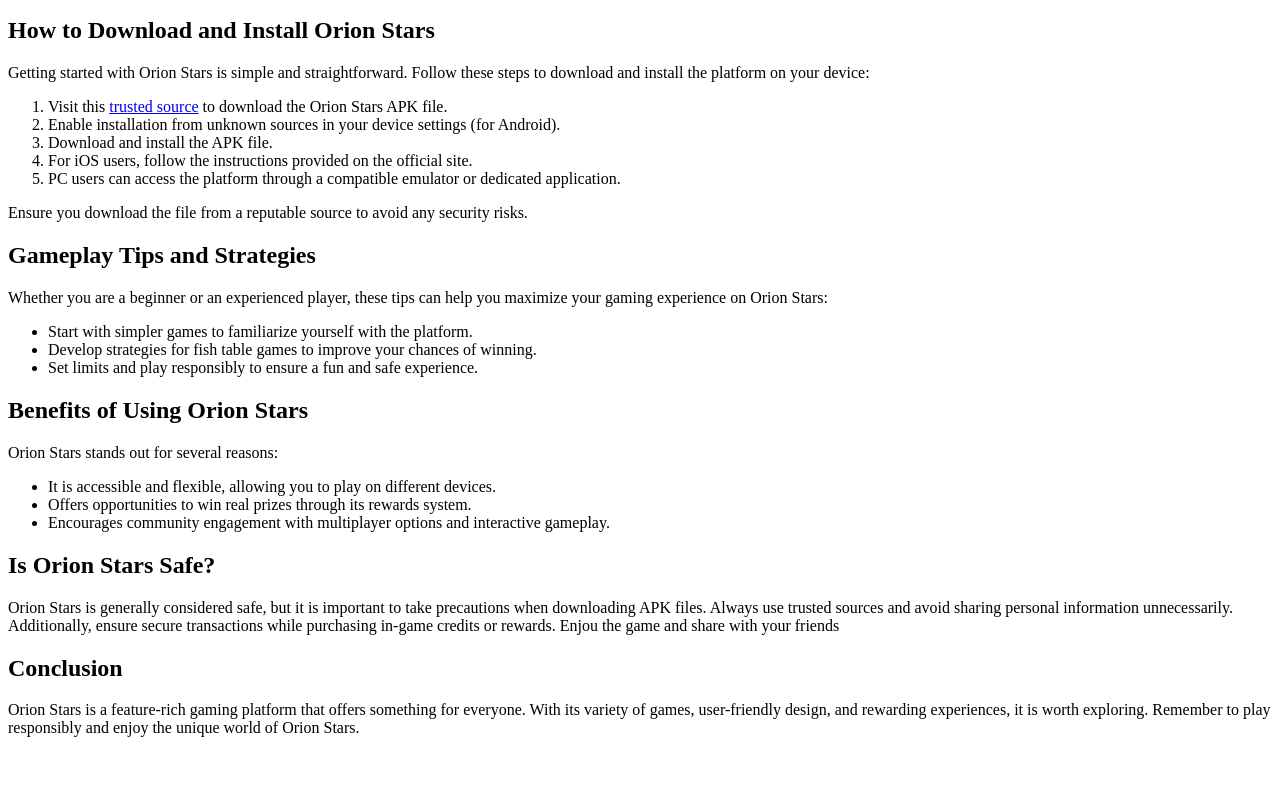
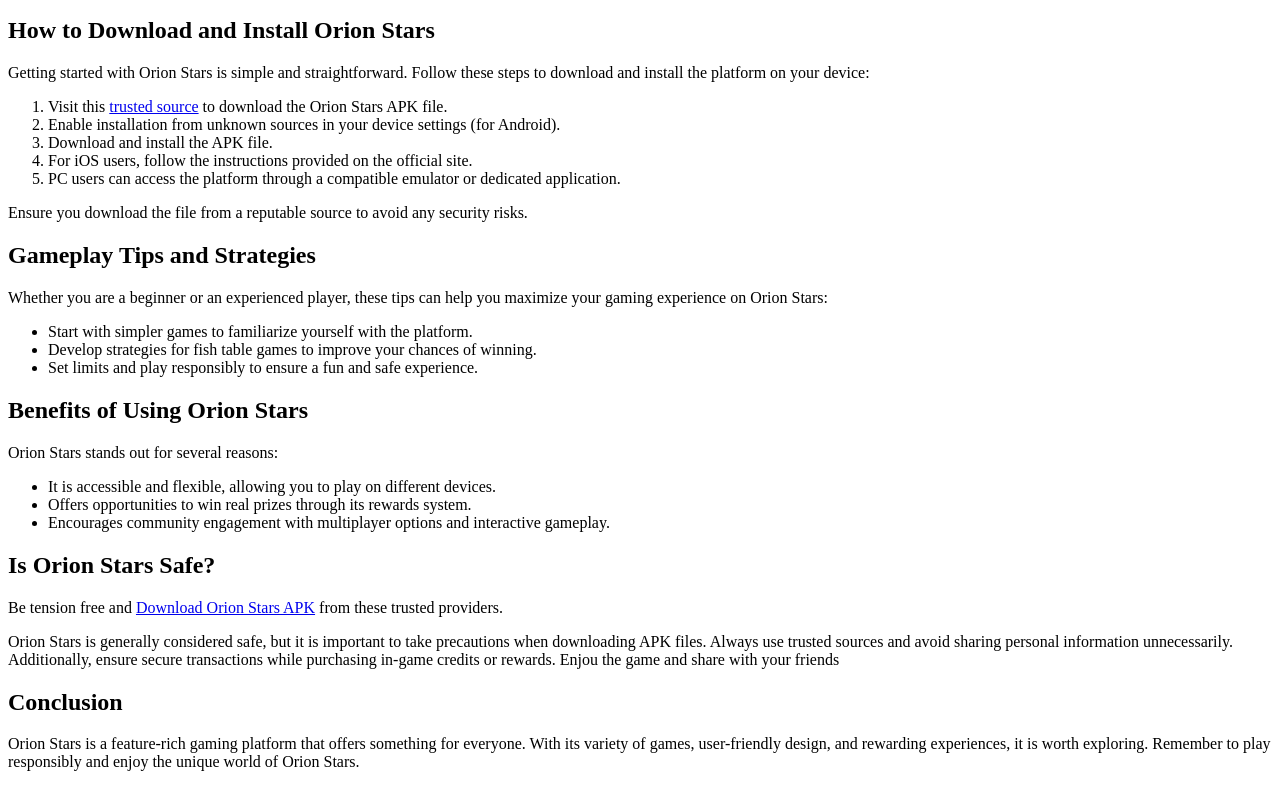
Before and after one commit to haileybrant/orion-stars-777, a plain HTML site: page index.html in a window 1280 px wide. Shown: the part 407-1194 px from the top of the page. Before the commit the page ends 1160 px from the top, so only its background shows below. Drawn offline with Linux system fonts and the light colour scheme.

Commit message:
Update index.html

```diff
--- a/index.html
+++ b/index.html
@@ -67,6 +67,7 @@
 
     <section>
         <h2>Is Orion Stars Safe?</h2>
+        <p>Be tension free and <a href="https://orionstars.orionstarsapk85.workers.dev/">Download Orion Stars APK</a> from these trusted providers.</p>
         <p>Orion Stars is generally considered safe, but it is important to take precautions when downloading APK files. Always use trusted sources and avoid sharing personal information unnecessarily. Additionally, ensure secure transactions while purchasing in-game credits or rewards. Enjou the game and share with your friends</p>
     </section>
 
```
